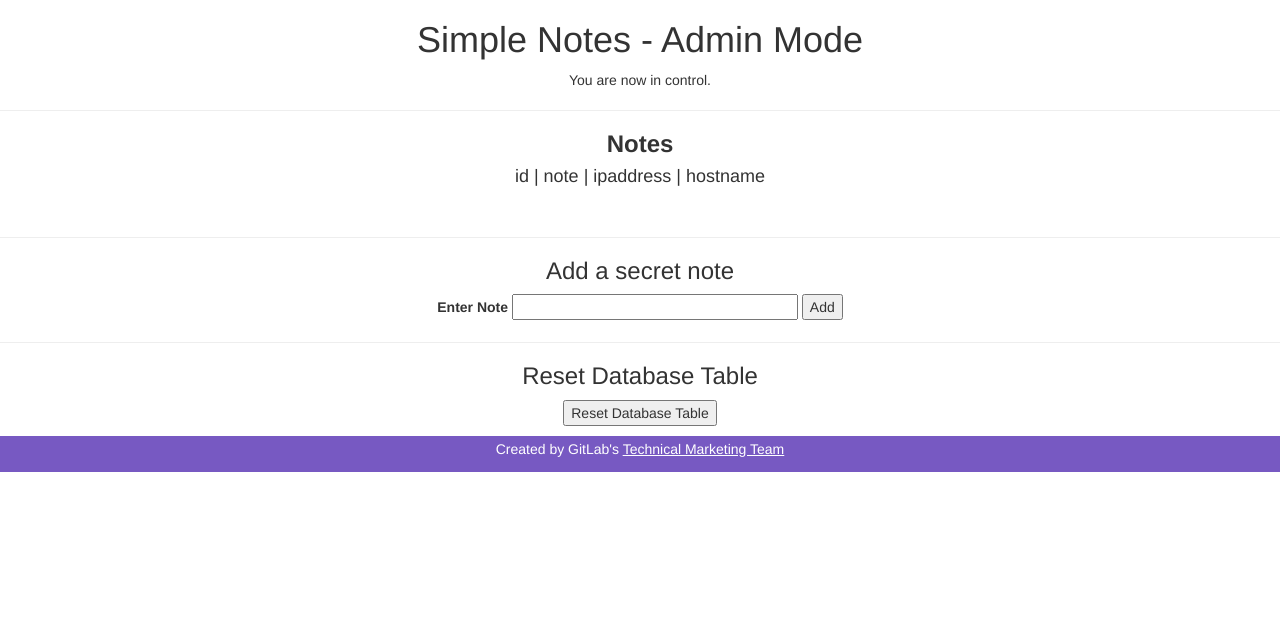
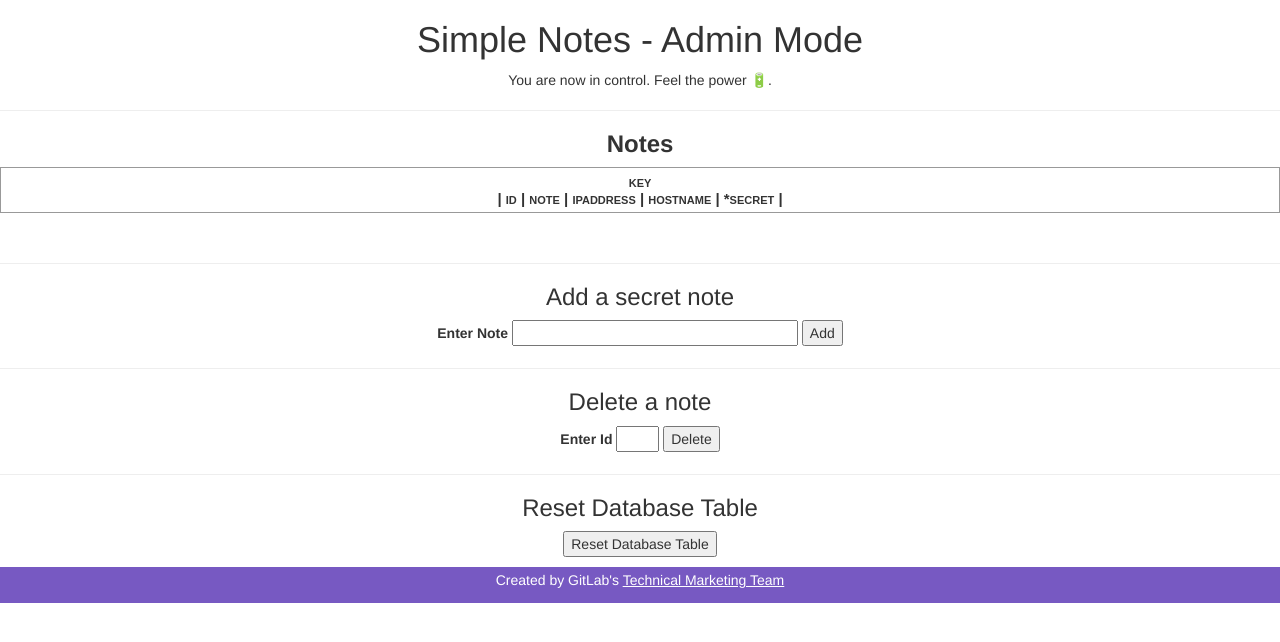
Before and after one commit to YamagutiSenior/clone_simple_notes, a Flask app: template notes/templates/admin.html in a window 1280 px wide. Shown: the top 642 px of the page. Run offline with Flask 2, Linux system fonts and the light colour scheme; the template is opened without the code that fills it: values that come from a table or form of the project are taken from there, others are empty; some libraries are stand-ins or nearby versions.

Commit message:
more fixes

```diff
--- a/notes/db.py
+++ b/notes/db.py
@@ -81,6 +81,7 @@ def create_note(conn, notes, ip_address, hostname, admin=False):
     return lastRowId
 
 def delete_note(conn, id):
+    # NOTE: Vulnerable to SQL injection
     query = "DELETE FROM notes WHERE id = " + id
     cur = conn.cursor()
 
@@ -105,7 +106,7 @@ def select_note_by_id(conn, id=None, admin=False):
     # Admin doesn't have search by id function,
     # since only used in the UI
     if admin:
-        query = "SELECT id, data, ipaddress, hostname FROM notes"
+        query = "SELECT id, data, ipaddress, hostname, secret FROM notes"
 
     try:
         cur.execute(query)
--- a/notes/templates/admin.html
+++ b/notes/templates/admin.html
@@ -27,6 +27,12 @@
             center {
                 text-align: center;
             }
+            .notekey p {
+                font: small-caps bold 1.5rem sans-serif;
+                margin: 10px 0;
+                padding: 5px;
+                border: 1px solid #999;
+            }
         </style>
     </head>
 
@@ -35,7 +41,7 @@
             <h1>Simple Notes - Admin Mode</h1>
 
             <p>
-                You are now in control.
+                You are now in control. Feel the power 🔋.
             </p>
 
             {% with messages = get_flashed_messages() %}
@@ -52,11 +58,17 @@
 
             <h3><b>Notes</b></h3>
 
-            <h4>id | note | ipaddress | hostname</h4>
+            <div class="notekey">
+                <p>
+                    <b>key</b>
+                    <br>
+                    | id | note | ipaddress | hostname | *secret |
+                </p>
+            </div>
+
             <br>
             {% for note in notes %}
                 <div><p><b>{{ note }}</b></p></div>
-                <br>
             {% endfor %}
 
             <hr>
@@ -68,6 +80,18 @@
                     {{ add_form.note_field.label }}
                     {{ add_form.note_field(size=32) }}
                     {{ add_form.add() }}
+                </p>
+            </form>
+
+            <hr>
+
+            <h3>Delete a note</h3>
+            <form class="form-inline" action="" method="post" novalidate>
+                {{ delete_form.hidden_tag() }}
+                <p>
+                    {{ delete_form.id_field.label }}
+                    {{ delete_form.id_field(size=2) }}
+                    {{ delete_form.delete() }}
                 </p>
             </form>
 
```
Also changed, not shown: notes/routes.py (+23 -1 lines), notes/templates/index.html (+22 -7 lines).
